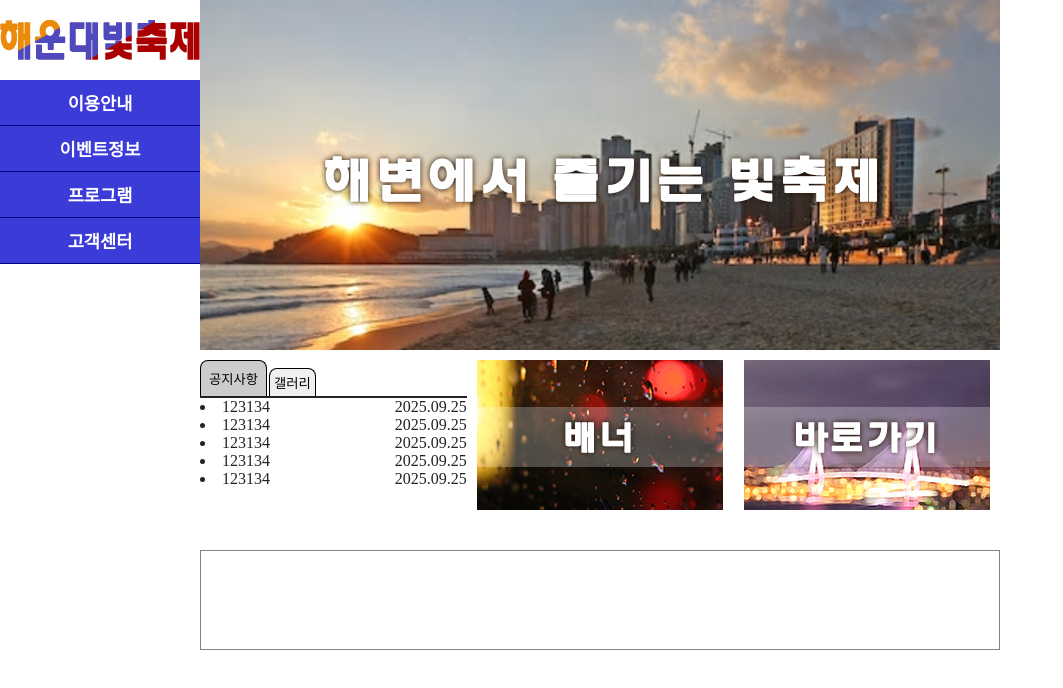
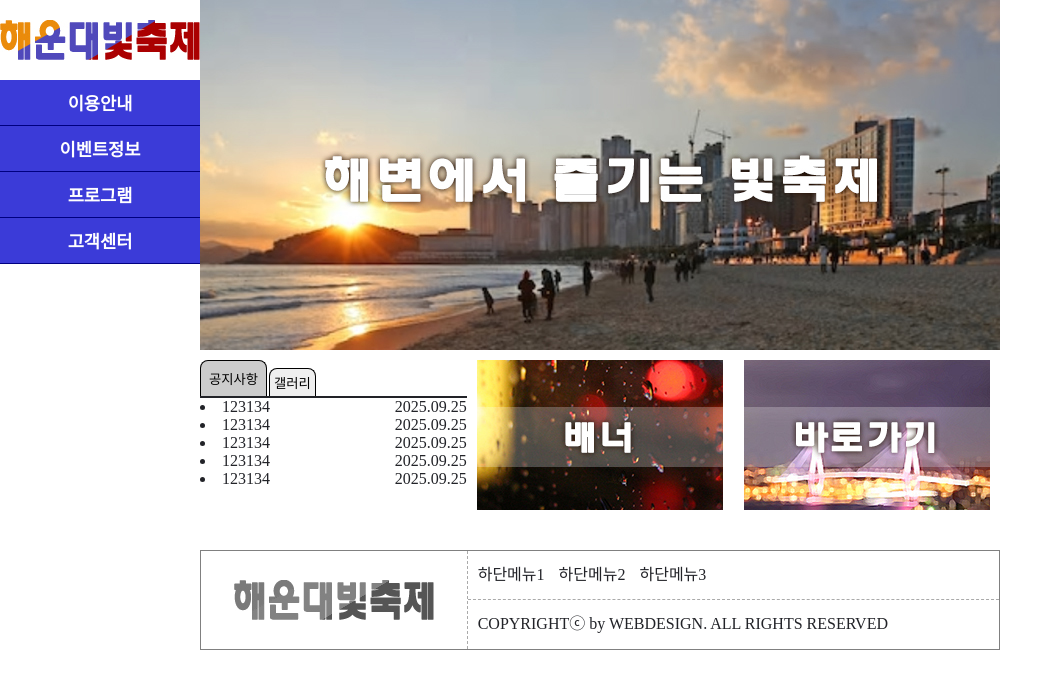
Before and after one commit to yerinchoi312-arch/festival, a plain HTML site: page index.html in a window 1280 px wide. Shown: the whole page, without its empty margins (0-1063 px from the left). Drawn offline with Linux system fonts and the light colour scheme.

Commit message:
Add files via upload

```diff
--- a/index.html
+++ b/index.html
@@ -89,8 +89,24 @@
                     <a href="#"><img src="./images/images/quick.jpg" alt="quick"></a>
                 </section>
             </main>
-            <footer></footer>
+            <footer>
+                <a href="#"><img src="./images/images/logo_footer.jpg" alt="하단로고"></a>
+                <div>
+                    <nav>
+                        <a href="#">하단메뉴1</a>
+                        <a href="#">하단메뉴2</a>
+                        <a href="#">하단메뉴3</a>
+                    </nav>
+                    <p>COPYRIGHTⓒ by WEBDESIGN. ALL RIGHTS RESERVED</p>
+                </div>
+            </footer>
         </div>
+        <section id="popup">
+            <h3>빛축제 공연 정보</h3>
+            <p>빛축제의 모든 공연과 전시정보를 한눈에 볼 수 있습니다.
+            빛축제 관련 공연과 캘린더 배포, 자전거 투어 행사, 바다 야경 명소, 빛나는 해변의 다리 등 자연환경을 살린 아름다운 해변에서의 빛축제 정보를 안내해드립니다.</p>
+            <button type="button">닫기</button>
+        </section>
     </div>
 </body>
 </html>
```
